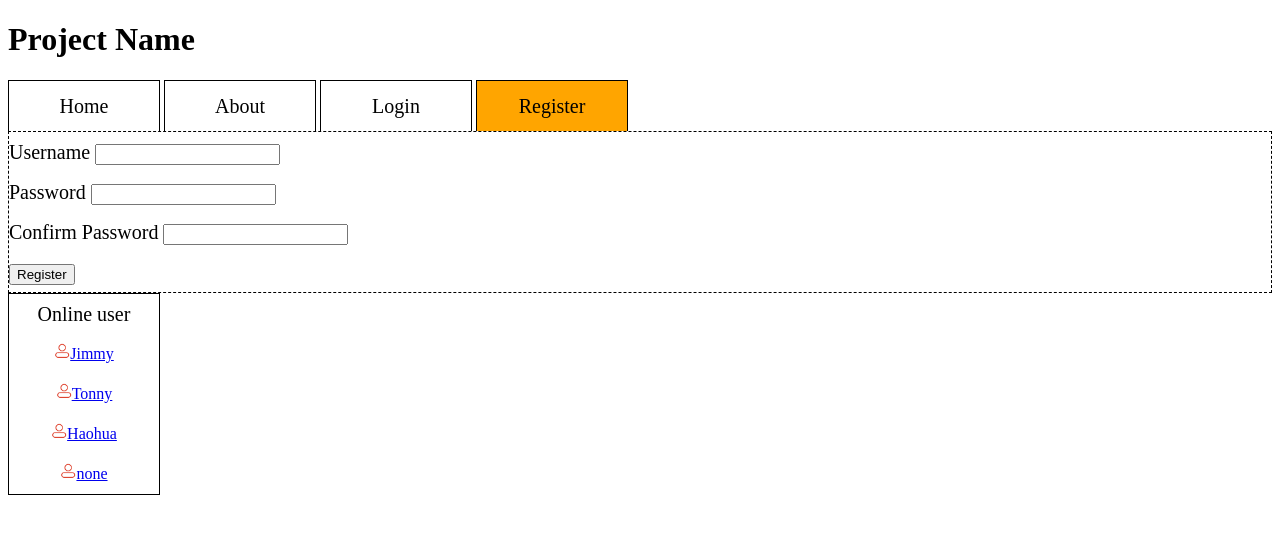
After one commit to HaohuaFeng/CSE312-Project, a Flask app: template templates/new_register.html in a window 1280 px wide. The commit adds this page. Shown: the top 534 px of the page. Run offline with Flask 2, Linux system fonts and the light colour scheme; the template is opened without the code that fills it, so the values that code supplies are empty.

Commit message:
load online user

```diff
--- a/server.py
+++ b/server.py
@@ -4,25 +4,31 @@ import pymysql
 import os
 import hashlib
 
-#在本地可以连接到MySQL server,放到docker上就不行了，查下怎么设置，参数，环境等等
-db = pymysql.connect(host='db',user='root',password=os.getenv('MYSQL_PASSWORD'),db='zhong',charset='utf8mb4',cursorclass=pymysql.cursors.DictCursor)
-#db = pymysql.connect(host='localhost',user='root',charset='utf8mb4',cursorclass=pymysql.cursors.DictCursor)
+# 在本地可以连接到MySQL server,放到docker上就不行了，查下怎么设置，参数，环境等等 db = pymysql.connect(host='db',user='root',password=os.getenv(
+# 'MYSQL_PASSWORD'),db='zhong',charset='utf8mb4',cursorclass=pymysql.cursors.DictCursor)
+db = pymysql.connect(host='localhost', user='root', password='123456789', charset='utf8mb4',
+                     cursorclass=pymysql.cursors.DictCursor)
 
 cur = db.cursor()
-#cur.execute("create database IF NOT EXISTS zhong")
-#cur.execute("use zhong")
+cur.execute("create database IF NOT EXISTS zhong")
+cur.execute("use zhong")
 cur.execute("create table IF NOT EXISTS user(username varchar(50), password varchar(300));")
 cur.execute("create table IF NOT EXISTS images(nm varchar(20), img LONGBLOB);")
-#cur.execute("insert into user values(\"zhongai\",\"abc\")")
+# cur.execute("insert into user values(\"zhongai\",\"abc\")")
 db.commit()
 
 print("database and table created: success")
 
 app = Flask(__name__)
 app.secret_key = b'fjasldf;jlasfj#jfadlDJL23@ljfasljAi'
+
+
 @app.route('/')
 def hello_world():
+    return render_template('default.html')
     # test image
+
+
 #     fp = open("images/1.jpg",'rb')
 #     img = fp.read()
 #     print(img)
@@ -31,10 +37,10 @@ def hello_world():
 #     args = ("1.jpg",img)
 #     cur.execute(sql,args)
 #     db.commit()
-
-    if 'username' in session:
-        return "logged in as %s " % escape(session['username'])
-    return "please logged in!"
+#
+#     if 'username' in session:
+#         return "logged in as %s " % escape(session['username'])
+#     return "please logged in!"
 
 
 # @app.route('/images/<names>')
@@ -50,19 +56,19 @@ def hello_world():
 
 #     return send_file("images/"+name['nm'])
 
-#https://dormousehole.readthedocs.io/en/latest/quickstart.html#quickstart
-@app.route('/login', methods=['POST','GET'])
+# https://dormousehole.readthedocs.io/en/latest/quickstart.html#quickstart
+@app.route('/', methods=['POST', 'GET'])
 def login():
     if request.method == 'POST':
         username = request.form['username']
         password = request.form['password']
-        session['username']=username
+        session['username'] = username
         print("username: " + username)
         print("password: " + password)
         print("session username: " + session['username'])
-        #一些判断语句验证，1：用户名是否存在 2：密码是否正确
+        # 一些判断语句验证，1：用户名是否存在 2：密码是否正确
         sql = "select * from user where username = (%s)"
-        cur.execute(sql,(username))
+        cur.execute(sql, (username))
         name = cur.fetchone()
         if name is None:
             return "no exist this username!"
@@ -74,18 +80,18 @@ def login():
         if name['password'] == h.hexdigest():
             return "成功登入，欢迎回来： " + username
         else:
-            return "登入失败, 用户："+username+" 密码错误"
+            return "登入失败, 用户：" + username + " 密码错误"
 
-    return render_template('login.html')
+    return render_template('default.html')
+
 
 @app.route('/logout')
 def logout():
-    session.pop('username',None)
+    session.pop('username', None)
     return redirect(url_for('hello_world'))
 
 
-
-@app.route('/register', methods=['POST','GET'])
+@app.route('/', methods=['POST', 'GET'])
 def register():
     if request.method == 'POST':
         username = request.form['username']
@@ -97,38 +103,35 @@ def register():
         h = hashlib.sha256(password.encode())
         print("hashed hex  password: " + h.hexdigest())
 
-
-
-        #一些判断语句，比如输入空白提示，2次密码不同提示，用户名重复提示等等
+        # 一些判断语句，比如输入空白提示，2次密码不同提示，用户名重复提示等等
         sql = "select * from user where username = (%s)"
         cur.execute(sql, (username))
         name = cur.fetchone()
-        ex = 0;
+        ex = 0
         if name is None:
-            ex = 1;
+            ex = 1
         if password != password_check:
             return "注册失败，two passwords don't match."
         elif ex == 0:
-            return "注册失败，username \""+username+ "\" existed."
+            return "注册失败，username \"" + username + "\" existed."
 
+        # 新用户添加到database
+        sql = "insert into user values (%s,%s)"
+        cur.execute(sql, (username, h.hexdigest()))
+        db.commit()
+        return "注册成功，欢迎新用户: " + username
+        # return render_template('register.html', rep=username,title="欢迎登入")
+        # rep和title是html里面{{}}里的变量
+    return render_template('default.html')
 
-
-        #新用户添加到database
-        sql = "insert into user values (%s,%s)"
-        cur.execute(sql,(username,h.hexdigest()))
-        db.commit()
-        return "注册成功，欢迎新用户: "+username
-        #return render_template('register.html', rep=username,title="欢迎登入")
-        #rep和title是html里面{{}}里的变量
-    return render_template('register.html')
 
 @app.route('/a')
 def index2():
-   if 'username' in session:
+    if 'username' in session:
         username = session['username']
         return 'Logged in as ' + username + '<br>' + "<b><a href = '/logout'>click here to log out</a></b>"
-   return "You are not logged in <br><a href = '/login'>" + "click here to log in</a>"
+    return "You are not logged in <br><a href = '/login'>" + "click here to log in</a>"
 
 
-if __name__=="__main__":
-    app.run(host='0.0.0.0',port=8000)
+if __name__ == "__main__":
+    app.run(host='0.0.0.0', port=8000)
--- a/static/css/default.css
+++ b/static/css/default.css
@@ -1,9 +1,3 @@
-/*.header {*/
-/*    width: auto;*/
-/*    height: auto;*/
-/*    border: 2px solid;*/
-/*}*/
-
 .header span {
     border: 1px solid;
     border-bottom: transparent;
@@ -14,6 +8,28 @@
     line-height: 50px;
     font-size: 20px;
 }
+
+.online_user{
+    line-height: 40px;
+    font-size: 20px;
+    text-align: center;
+    border: 1px solid;
+    height: auto;
+    width: 150px;
+}
+
+.online_user ul {
+    list-style: none;
+    padding: 0;
+    margin: 0;
+    line-height: 40px;
+    font-size: 16px;
+}
+
+.online_user img{
+    width: 16px;
+}
+
 .span_content div {
     border: 1px dashed;
     height: auto;
--- a/static/js/default.js
+++ b/static/js/default.js
@@ -1,24 +1,36 @@
 window.onload = function(){
-    const spans = document.getElementsByTagName("span");
-    const spans_content = document.getElementsByClassName("span_content")[0].getElementsByTagName("div")
-    let current_tab_index = 0
+
+    const fake_user_list = {'a': 'Jimmy', 'b': 'Tonny', 'c': 'Haohua', 'd' : "none"};
+
+    function generate_online_user_list(user) {
+        const list = document.createElement('ul')
+        for(let i = 0; i < Object.keys(user).length; i++) {
+            const item = document.createElement('li')
+            const avatar = document.createElement('img');
+            const url = document.createElement('a')
+            url.href = "https://www.google.com/"
+            url.target = "_blank"
+            avatar.src = "../images/avatar/fakeuser.png"
+            avatar.alt = ""
+            url.appendChild(avatar)
+            url.appendChild(document.createTextNode(Object.values(user)[i]))
+            item.appendChild(url)
+            list.appendChild(item)
+        }
+        return list
+    }
+    document.getElementsByClassName("online_user")[0].appendChild(generate_online_user_list(fake_user_list))
+    const spans = document.getElementsByTagName("span")
     for (let i = 0; i < spans.length; i++) {
-        spans[i].index = i;
-        spans[i].onclick = function (){
-            for (let j = 0; j < spans.length; j++) {
-                spans[j].className = "";
-                spans_content[j].className = "";
+        spans[i].onclick = function () {
+            if (this.id === "home") {
+                window.location.href = 'default.html'
             }
-            current_tab_index = i
-            this.className = "select_color";
-            spans_content[this.index].className = "display";
-        }
-        spans[i].onmouseenter = function (){
-            this.className = "select_color";
-        }
-        spans[i].onmouseleave = function (){
-            if (this.index !== current_tab_index){
-                this.className = ""
+            else if (this.id === "login") {
+                window.location.href = 'new_login.html'
+            }
+            else if(this.id === "register") {
+                window.location.href = 'new_register.html'
             }
         }
     }
--- /dev/null
+++ b/templates/new_register.html
@@ -0,0 +1,42 @@
+<!DOCTYPE html>
+<html lang="en">
+
+<head>
+    <meta charset="UTF-8">
+    <title>Project Name</title>
+    <link rel="stylesheet" href="../static/css/default.css">
+    <script src="../static/js/default.js"></script>
+</head>
+
+<body>
+    <h1>Project Name</h1>
+
+    <div class="tab">
+        <div class="header">
+            <span id="home">Home</span>
+            <span id="about">About</span>
+            <span id="login">Login</span>
+            <span class="select_color">Register</span>
+        </div>
+        <div class="span_content">
+            <div>Nothing to see here</div>
+            <div>Website information</div>
+            <div id="login"></div>
+            <div class="display" id="register">
+                <form method="post">
+                    <label for="username">Username</label>
+                    <input name="username" id="username" required><br>
+                    <label for="password">Password</label>
+                    <input type="password" name="password" id="password" required><br>
+                    <label for="pcheck">Confirm Password</label>
+                    <input type="password" name="pcheck" required><br>
+                    <input type="submit" value="Register">
+                </form>
+            </div>
+        </div>
+    </div>
+    <div class="online_user">
+        Online user
+    </div>
+</body>
+</html>
```
Also changed, not shown: server_test.py (added, +23 -0 lines), templates/default.html (+10 -22 lines), templates/new_login.html (added, +40 -0 lines), images/avatar/fakeuser.png (added), static/js/onlineuser.js (added).
